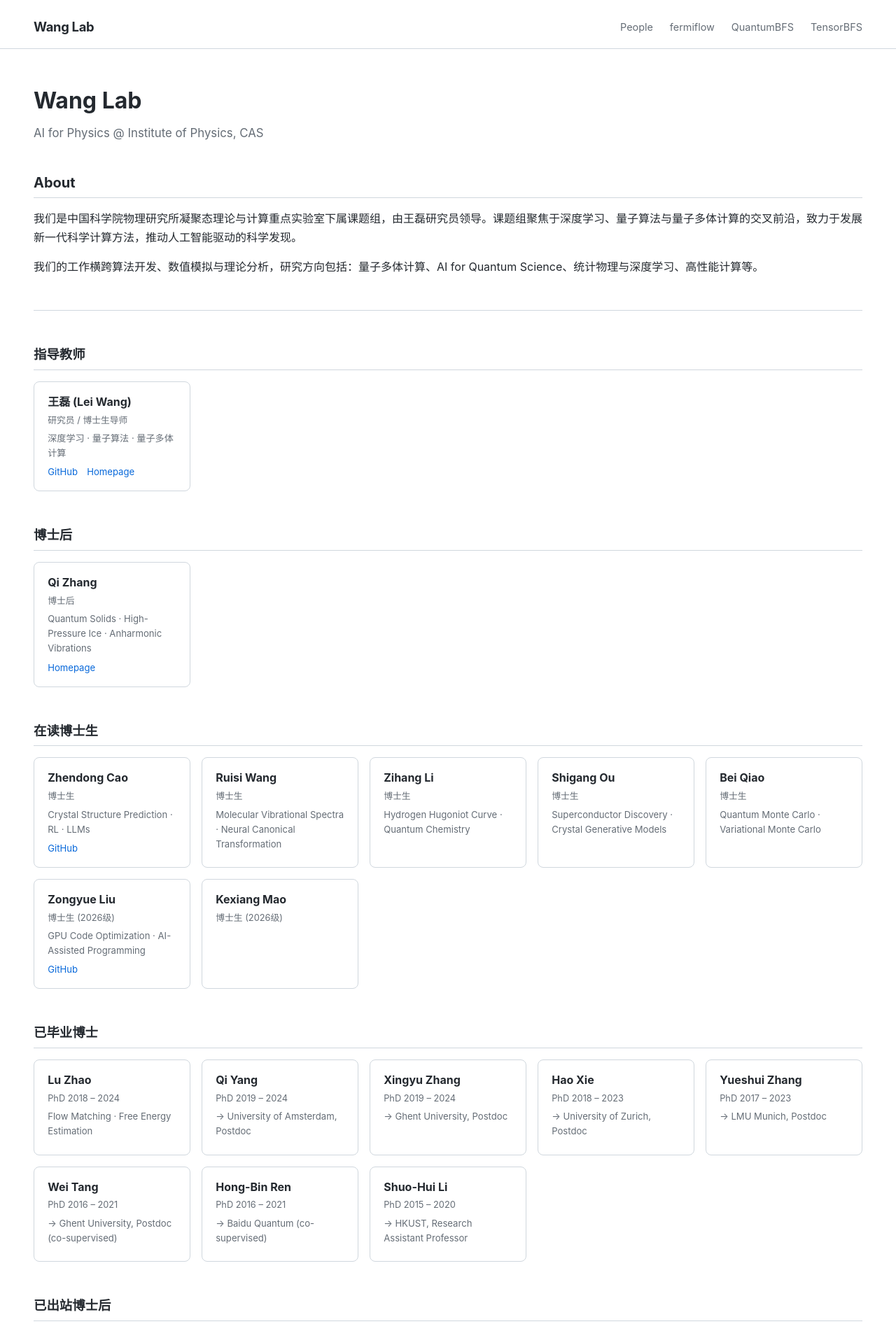
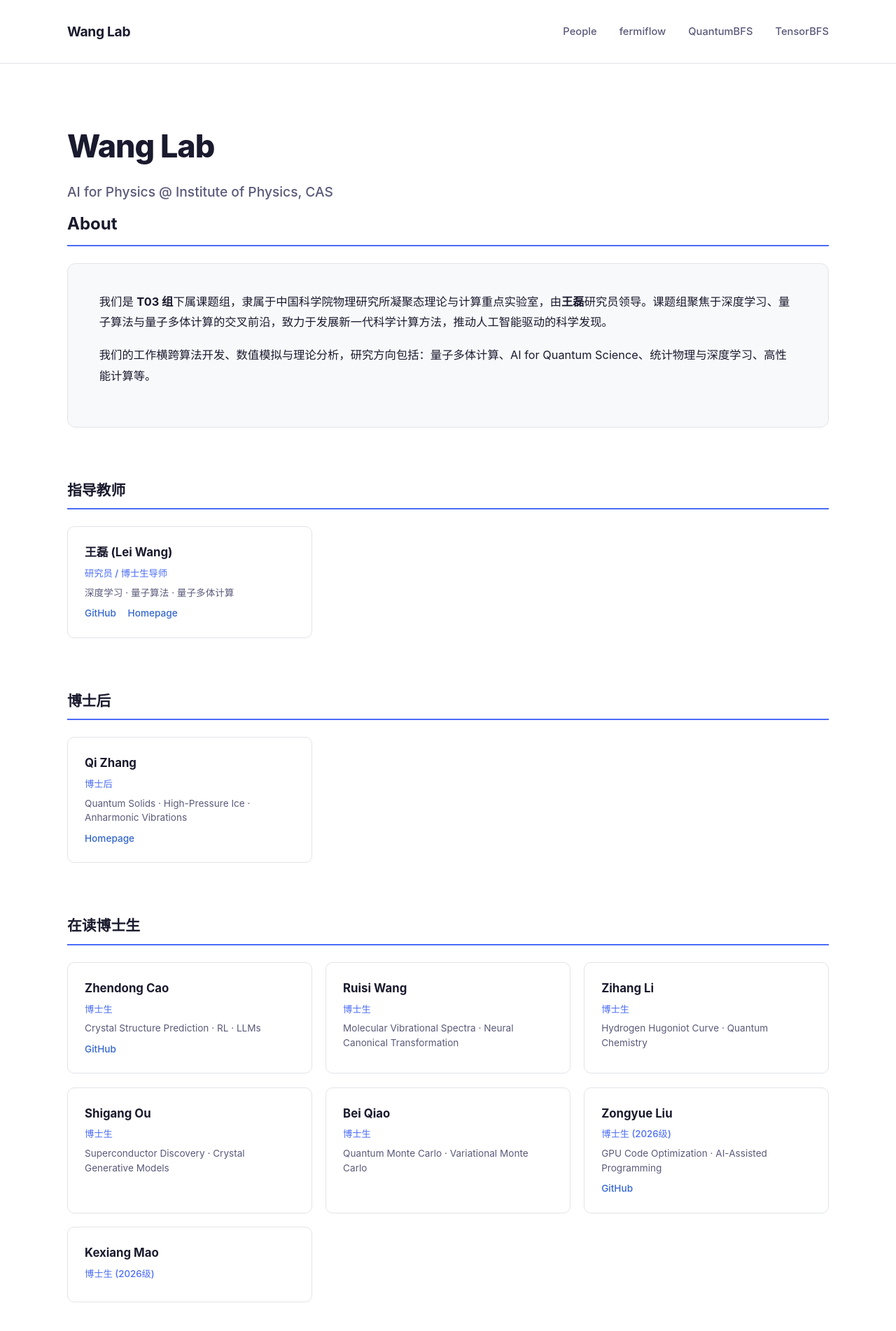
Before and after one commit to LiuZY613/wanglab-website, a Jekyll site: the page built from index.md, in a window 1280 px wide. Shown: the top 1902 px of the page at 70% size. Built offline with Jekyll 4.4.1, drawn with Linux system fonts in a browser that asks for light colours.

Commit message:
Complete redesign: better spacing, T03 info, polished look

```diff
--- a/assets/css/style.css
+++ b/assets/css/style.css
@@ -1,160 +1,216 @@
 *, *::before, *::after { box-sizing: border-box; margin: 0; padding: 0; }
 
 :root {
-  --c-text: #24292f;
-  --c-muted: #656d76;
-  --c-link: #0969da;
-  --c-border: #d0d7de;
+  --c-text: #1a1a2e;
+  --c-muted: #5a5a7a;
+  --c-link: #3366cc;
+  --c-link-hover: #1a3a8a;
+  --c-border: #e2e4e9;
   --c-bg: #ffffff;
-  --c-bg-soft: #f6f8fa;
-  --max-width: none;
-  --pad-x: 3rem;
+  --c-bg-soft: #f8f9fb;
+  --c-accent: #4a6cf7;
+  --pad-x: 6rem;
 }
 
-html { font-size: 16px; }
+html { font-size: 16px; scroll-behavior: smooth; }
 
 body {
   font-family: -apple-system, BlinkMacSystemFont, "Segoe UI", "PingFang SC", "Hiragino Sans GB", "Microsoft YaHei", "Helvetica Neue", Helvetica, Arial, sans-serif;
   color: var(--c-text);
   background: var(--c-bg);
-  line-height: 1.6;
+  line-height: 1.7;
   min-height: 100vh;
   display: flex;
   flex-direction: column;
 }
 
-a { color: var(--c-link); text-decoration: none; }
-a:hover { text-decoration: underline; }
+a { color: var(--c-link); text-decoration: none; transition: color 0.15s; }
+a:hover { color: var(--c-link-hover); }
 
 /* Header */
 header {
   display: flex;
   justify-content: space-between;
   align-items: center;
-  padding: 1.5rem var(--pad-x) 1rem;
+  padding: 1.8rem var(--pad-x);
   border-bottom: 1px solid var(--c-border);
+  background: var(--c-bg);
 }
 
 .site-title {
   font-weight: 700;
-  font-size: 1.15rem;
+  font-size: 1.2rem;
   color: var(--c-text);
   letter-spacing: -0.3px;
 }
 
-nav { display: flex; gap: 1.5rem; }
-nav a { font-size: 0.9rem; color: var(--c-muted); }
-nav a:hover { color: var(--c-text); text-decoration: none; }
+nav { display: flex; gap: 2rem; }
+nav a { font-size: 0.92rem; color: var(--c-muted); font-weight: 450; }
+nav a:hover { color: var(--c-accent); text-decoration: none; }
 
 /* Main */
 main {
   flex: 1;
-  padding: 3rem var(--pad-x) 4rem;
+  padding: 5rem var(--pad-x) 6rem;
 }
 
 main h1 {
-  font-size: 2rem;
-  margin-bottom: 0.4rem;
+  font-size: 2.8rem;
+  font-weight: 800;
+  margin-bottom: 0.6rem;
+  letter-spacing: -1px;
+  color: var(--c-text);
 }
 
 main h2 {
-  font-size: 1.25rem;
-  margin: 2.5rem 0 1rem;
-  padding-bottom: 0.35rem;
-  border-bottom: 1px solid var(--c-border);
+  font-size: 1.5rem;
+  font-weight: 700;
+  margin: 5rem 0 1.5rem;
+  padding-bottom: 0.6rem;
+  border-bottom: 2px solid var(--c-accent);
+  color: var(--c-text);
 }
 
-main h3 { font-size: 1rem; margin: 0 0 0.4rem; }
+main h2:first-of-type {
+  margin-top: 0;
+}
 
-main p { margin-bottom: 0.9rem; line-height: 1.7; }
+main h3 {
+  font-size: 1.1rem;
+  font-weight: 600;
+  margin: 2.5rem 0 1rem;
+  color: var(--c-text);
+}
+
+main p {
+  margin-bottom: 1.1rem;
+  line-height: 1.8;
+  max-width: 800px;
+  font-size: 1.02rem;
+}
 
 /* Tagline */
 .tagline {
-  font-size: 1.05rem;
+  font-size: 1.2rem !important;
   color: var(--c-muted);
-  margin-bottom: 2rem;
+  margin-bottom: 0.5rem !important;
+  font-weight: 450;
+  max-width: none !important;
 }
 
 /* Section title (for people categories) */
 .section-title {
-  font-size: 1.15rem !important;
-  margin: 3rem 0 1rem !important;
-  padding-bottom: 0.4rem !important;
+  font-size: 1.3rem !important;
+  font-weight: 700 !important;
+  margin: 4.5rem 0 1.5rem !important;
+  padding-bottom: 0.5rem !important;
+  border-bottom: 2px solid var(--c-accent) !important;
   color: var(--c-text);
+}
+
+/* Intro section */
+.intro-section {
+  background: var(--c-bg-soft);
+  border-radius: 12px;
+  padding: 2.5rem 2.8rem;
+  margin-bottom: 4rem;
+  border: 1px solid var(--c-border);
+}
+
+.intro-section p {
+  max-width: none;
 }
 
 /* People grid */
 .people-grid {
   display: grid;
-  grid-template-columns: repeat(auto-fill, minmax(220px, 1fr));
-  gap: 1rem;
-  margin: 0.5rem 0 1.5rem;
+  grid-template-columns: repeat(auto-fill, minmax(260px, 1fr));
+  gap: 1.2rem;
+  margin: 0.5rem 0 2rem;
 }
 
 .people-card {
-  padding: 1rem 1.2rem;
+  padding: 1.4rem 1.5rem;
   border: 1px solid var(--c-border);
-  border-radius: 8px;
+  border-radius: 10px;
   background: var(--c-bg);
-  transition: border-color 0.15s;
+  transition: border-color 0.2s, box-shadow 0.2s;
 }
 
 .people-card:hover {
-  border-color: var(--c-link);
+  border-color: var(--c-accent);
+  box-shadow: 0 2px 12px rgba(74, 108, 247, 0.08);
 }
 
 .people-card h3 {
-  margin: 0 0 0.2rem;
-  font-size: 1rem;
+  margin: 0 0 0.25rem;
+  font-size: 1.05rem;
+  font-weight: 650;
   color: var(--c-text);
 }
 
 .people-card .role {
-  color: var(--c-muted);
-  font-size: 0.8rem;
-  margin-bottom: 0.3rem;
+  color: var(--c-accent);
+  font-size: 0.83rem;
+  font-weight: 500;
+  margin-bottom: 0.4rem;
 }
 
 .people-card .bio {
   color: var(--c-muted);
-  font-size: 0.82rem;
-  margin-bottom: 0.4rem;
+  font-size: 0.85rem;
+  margin-bottom: 0.5rem;
+  line-height: 1.5;
 }
 
 .people-card .links {
-  font-size: 0.82rem;
+  font-size: 0.85rem;
 }
 
 .people-card .links a {
-  margin-right: 0.6rem;
+  margin-right: 0.8rem;
+  font-weight: 500;
 }
 
 /* Link cards grid */
 .link-grid {
   display: grid;
-  grid-template-columns: repeat(auto-fill, minmax(300px, 1fr));
-  gap: 0.75rem;
-  margin-bottom: 1.5rem;
+  grid-template-columns: repeat(auto-fill, minmax(340px, 1fr));
+  gap: 1.2rem;
+  margin-bottom: 2.5rem;
 }
 
 .link-card {
-  padding: 1rem 1.2rem;
+  padding: 1.6rem 1.8rem;
   border: 1px solid var(--c-border);
-  border-radius: 8px;
-  transition: border-color 0.15s;
+  border-radius: 10px;
+  background: var(--c-bg);
+  transition: border-color 0.2s, box-shadow 0.2s;
 }
 
 .link-card:hover {
-  border-color: var(--c-link);
+  border-color: var(--c-accent);
+  box-shadow: 0 2px 12px rgba(74, 108, 247, 0.08);
 }
 
 .link-card h3 {
-  margin-bottom: 0.25rem;
+  font-size: 1.05rem;
+  font-weight: 650;
+  margin: 0 0 0.35rem;
+}
+
+.link-card h3 a {
+  color: var(--c-text);
+}
+
+.link-card h3 a:hover {
+  color: var(--c-accent);
+  text-decoration: none;
 }
 
 .link-card p {
   color: var(--c-muted);
-  font-size: 0.9rem;
+  font-size: 0.92rem;
   margin-bottom: 0;
 }
 
@@ -162,23 +218,36 @@ main p { margin-bottom: 0.9rem; line-height: 1.7; }
 main hr {
   border: none;
   border-top: 1px solid var(--c-border);
-  margin: 3rem 0 2rem;
+  margin: 4rem 0;
 }
 
 /* Footer */
 footer {
-  padding: 1.5rem var(--pad-x);
+  padding: 2rem var(--pad-x);
   border-top: 1px solid var(--c-border);
   color: var(--c-muted);
-  font-size: 0.82rem;
+  font-size: 0.85rem;
 }
 
 footer a { color: var(--c-muted); }
+footer a:hover { color: var(--c-text); }
 
 /* Responsive */
+@media (max-width: 900px) {
+  :root { --pad-x: 2rem; }
+  main h1 { font-size: 2rem; }
+  main { padding: 3rem var(--pad-x) 4rem; }
+}
+
 @media (max-width: 640px) {
-  :root { --pad-x: 1rem; }
-  header { flex-direction: column; align-items: flex-start; gap: 0.5rem; }
-  .people-grid { grid-template-columns: repeat(auto-fill, minmax(160px, 1fr)); }
-  main h1 { font-size: 1.6rem; }
+  :root { --pad-x: 1.2rem; }
+  header { flex-direction: column; align-items: flex-start; gap: 0.8rem; }
+  nav { gap: 1.2rem; }
+  .people-grid { grid-template-columns: repeat(auto-fill, minmax(150px, 1fr)); }
+  .link-grid { grid-template-columns: 1fr; }
+  main h1 { font-size: 1.7rem; }
+  main h2 { font-size: 1.25rem; margin-top: 3rem; }
+  .intro-section { padding: 1.5rem 1.5rem; }
+  .people-card { padding: 1rem 1.1rem; }
+  .link-card { padding: 1.2rem 1.3rem; }
 }
--- a/index.md
+++ b/index.md
@@ -9,11 +9,13 @@ layout: default
 
 ## About
 
-我们是中国科学院物理研究所凝聚态理论与计算重点实验室下属课题组，由王磊研究员领导。课题组聚焦于深度学习、量子算法与量子多体计算的交叉前沿，致力于发展新一代科学计算方法，推动人工智能驱动的科学发现。
+<div class="intro-section" markdown="1">
+
+我们是 **T03 组**下属课题组，隶属于中国科学院物理研究所凝聚态理论与计算重点实验室，由**王磊**研究员领导。课题组聚焦于深度学习、量子算法与量子多体计算的交叉前沿，致力于发展新一代科学计算方法，推动人工智能驱动的科学发现。
 
 我们的工作横跨算法开发、数值模拟与理论分析，研究方向包括：量子多体计算、AI for Quantum Science、统计物理与深度学习、高性能计算等。
 
----
+</div>
 
 {% assign categories = "pi:指导教师,postdoc:博士后,phd:在读博士生,alumni_phd:已毕业博士,alumni_postdoc:已出站博士后" | split: "," %}
 
```
